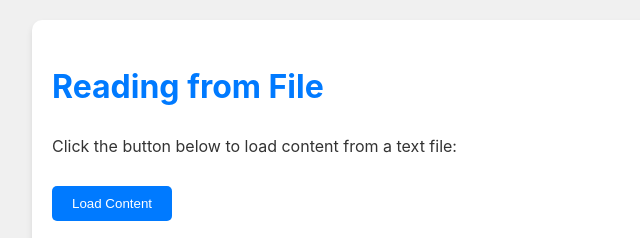
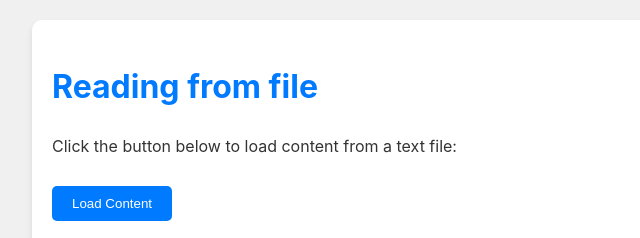
Before and after one commit to rkus860/rkus, a plain HTML site: page index.html in a window 1280 px wide. Shown: the top 238 px of the page, 208-848 px from the left. Drawn offline with Linux system fonts and the light colour scheme.

Commit message:
Commit from script

```diff
--- a/index.html
+++ b/index.html
@@ -43,7 +43,7 @@
 </head>
 <body>
     <div class="container">
-        <h1>Reading from File</h1>
+        <h1>Reading from file</h1>
         <p>Click the button below to load content from a text file:</p>
         <button id="loadButton">Load Content</button>
         <div id="content"></div>
```
